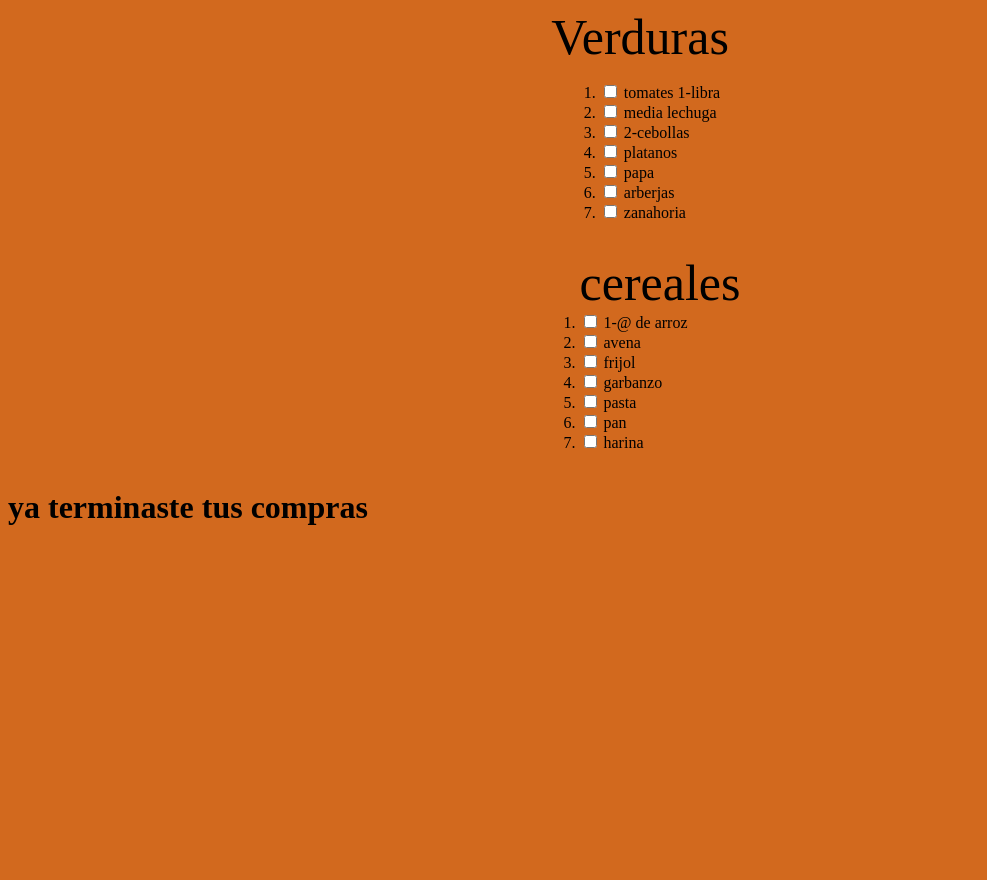
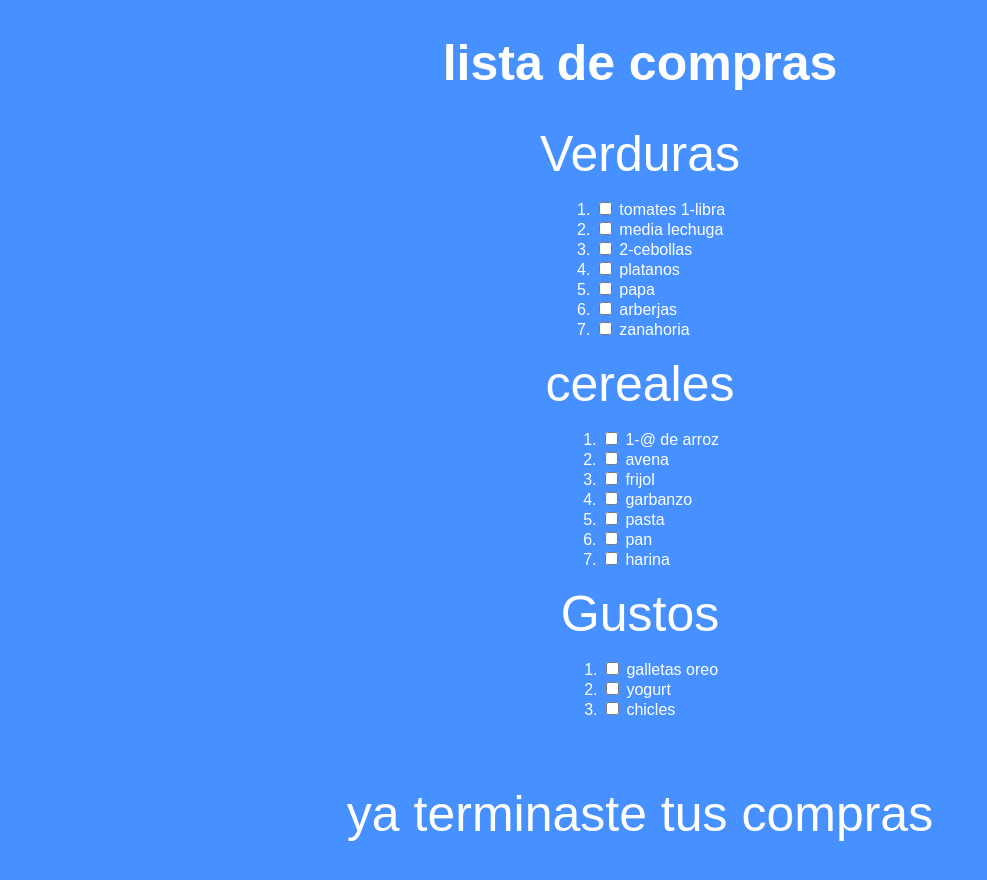
Before and after one commit to diegoJIMENEz23/lista, a plain HTML site: page index.html/index.html in a window 1280 px wide. Shown: the whole page, without its empty margins (0-987 px from the left). Before the commit the page ends 800 px from the top, so only its background shows below. Drawn offline with Linux system fonts and the light colour scheme.

Commit message:
version final

```diff
--- a/index.html/css/style.css
+++ b/index.html/css/style.css
@@ -10,5 +10,15 @@
 }
 
 body {
-  background-color: chocolate;
+  background-color: #4690ff;
+  font-family: Arial, Helvetica, sans-serif;
+  color: white;
 }
+.final {
+  text-align: center;
+  font-size: 50px;
+}
+.cd2 {
+  text-align: center;
+  font-size: 50px;
+}
--- a/index.html/index.html
+++ b/index.html/index.html
@@ -13,6 +13,7 @@
   </head>
   <body>
     <header>
+      <h1 class="cd2">lista de compras</h1>
       <nav></nav>
     </header>
     <main>
@@ -51,8 +52,8 @@
             <span>zanahoria</span>
           </li>
         </ol>
+        <p class="titulos">cereales</p>
         <ol>
-          <p class="titulos">cereales</p>
           <li>
             <input type="checkbox" />
             <span>1-@ de arroz</span>
@@ -82,10 +83,25 @@
             <span>harina</span>
           </li>
         </ol>
+        <p class="titulos">Gustos</p>
+        <ol>
+          <li>
+            <input type="checkbox" />
+            <span>galletas oreo</span>
+          </li>
+          <li>
+            <input type="checkbox" />
+            <span>yogurt</span>
+          </li>
+          <li>
+            <input type="checkbox" />
+            <span>chicles</span>
+          </li>
+        </ol>
       </div>
     </main>
     <footer>
-      <h1>ya terminaste tus compras</h1>
+      <p class="final">ya terminaste tus compras</p>
     </footer>
   </body>
 </html>
```
